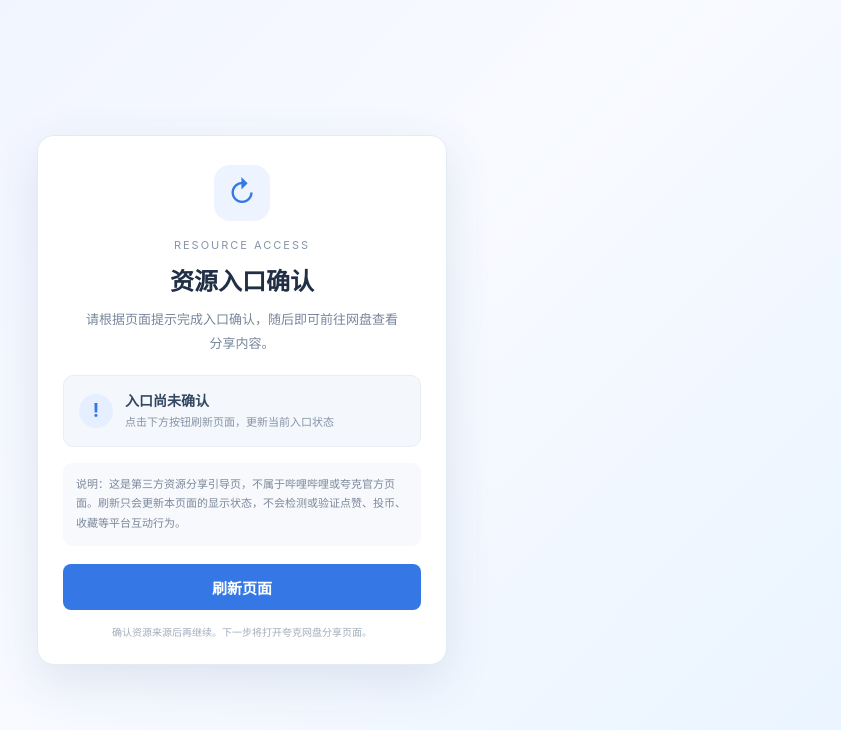
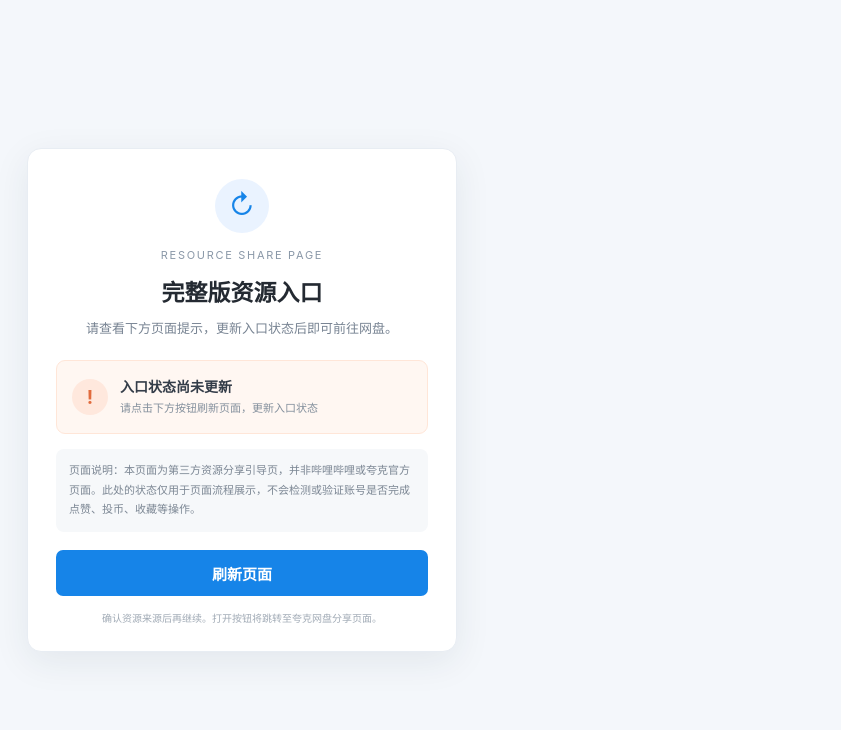
Before and after one commit to 7492dh-ai/quark-share, a plain HTML site: page index.html in a window 1280 px wide. Shown: the whole page, without its empty margins (398-1239 px from the left). Drawn offline with Linux system fonts and the light colour scheme.

Commit message:
Rework landing page in blue-accent reference style

```diff
--- a/index.html
+++ b/index.html
@@ -1,46 +1,54 @@
 <!doctype html>
 <html lang="zh-CN">
 <head>
-<meta charset="utf-8"><meta name="viewport" content="width=device-width,initial-scale=1">
-<meta name="theme-color" content="#f4f7ff">
-<title>资源入口确认</title>
+<meta charset="utf-8">
+<meta name="viewport" content="width=device-width,initial-scale=1">
+<meta name="theme-color" content="#f4f7fb">
+<title>完整版资源入口</title>
 <style>
 *{box-sizing:border-box}
-body{margin:0;min-height:100vh;padding:22px;display:flex;align-items:center;justify-content:center;background:linear-gradient(135deg,#eef3ff 0%,#f8faff 52%,#e9f4ff 100%);font-family:-apple-system,BlinkMacSystemFont,"Segoe UI","Microsoft YaHei",sans-serif;color:#26364d}
-.card{width:min(100%,410px);padding:29px 25px 23px;background:#fff;border:1px solid #e5ebf4;border-radius:17px;box-shadow:0 16px 48px rgba(40,75,125,.12);text-align:center}
-.icon{width:56px;height:56px;margin:0 auto 17px;border-radius:16px;background:#edf3ff;color:#3478e5;display:grid;place-items:center;font-size:29px}
-.eyebrow{font-size:11px;letter-spacing:2px;color:#8795aa}
-h1{font-size:24px;margin:10px 0 10px;font-weight:700;color:#202f46}
-.desc{font-size:13px;line-height:1.85;color:#78869b;margin:0 auto 20px;max-width:320px}
-.status{display:flex;align-items:center;gap:12px;text-align:left;padding:14px 15px;border-radius:10px;background:#f4f7fc;border:1px solid #e9eef6;margin-bottom:16px}
-.statusmark{width:34px;height:34px;flex:none;border-radius:50%;display:grid;place-items:center;background:#e5efff;color:#3478e5;font-size:19px;font-weight:700}
-.status b{display:block;font-size:14px;margin-bottom:4px;color:#344761}
-.status small{display:block;font-size:11px;line-height:1.6;color:#8794a7}
-.note{padding:12px 13px;margin-bottom:18px;text-align:left;background:#f7f9fc;border-radius:9px;color:#7d899b;font-size:11px;line-height:1.8}
-.action{display:block;width:100%;height:46px;border:0;border-radius:8px;background:#3477e5;color:#fff;font-size:15px;font-weight:700;text-decoration:none;cursor:pointer;display:flex;align-items:center;justify-content:center}
-.action:hover{background:#2868d0}
-.foot{font-size:10px;color:#a2adbc;line-height:1.7;margin:14px 0 0}
-@media(max-width:440px){.card{padding:25px 19px 20px}}
+body{margin:0;min-height:100vh;padding:24px;display:flex;align-items:center;justify-content:center;background:#f4f7fb;font-family:-apple-system,BlinkMacSystemFont,"Segoe UI","Microsoft YaHei",sans-serif;color:#222}
+.card{width:min(100%,430px);background:#fff;border:1px solid #e8edf3;border-radius:14px;box-shadow:0 10px 36px rgba(31,45,61,.08);padding:30px 28px 24px;text-align:center}
+.logo{width:54px;height:54px;margin:0 auto 15px;border-radius:50%;background:#eaf3ff;color:#1684e8;display:grid;place-items:center;font-size:27px}
+.eyebrow{font-size:11px;letter-spacing:1.7px;color:#8a98a8}
+h1{font-size:23px;margin:12px 0 9px;font-weight:700;color:#242a32}
+.desc{font-size:13px;color:#788493;line-height:1.8;margin:0 auto 20px}
+.result{display:flex;gap:12px;align-items:center;text-align:left;padding:15px 15px;border-radius:9px;background:#fff7f2;border:1px solid #ffe6d8;margin-bottom:15px}
+.result.good{background:#f0f9f3;border-color:#d7efdf}
+.badgeicon{width:36px;height:36px;flex:none;border-radius:50%;display:grid;place-items:center;background:#ffe8dd;color:#e16b3d;font-size:19px;font-weight:700}
+.good .badgeicon{background:#dcf3e3;color:#259957}
+.result strong{display:block;font-size:14px;color:#343d49;margin-bottom:4px}
+.result small{display:block;color:#84909d;font-size:11px;line-height:1.6}
+.tip{background:#f6f8fa;border-radius:8px;padding:12px 13px;text-align:left;color:#7c8794;font-size:11px;line-height:1.8;margin-bottom:18px}
+button,.go{width:100%;height:46px;border:0;border-radius:7px;background:#1684e8;color:#fff;font-size:15px;font-weight:700;display:flex;align-items:center;justify-content:center;text-decoration:none;cursor:pointer}
+button:hover,.go:hover{background:#0876d8}
+.foot{font-size:10px;color:#a0aab5;line-height:1.7;margin:14px 0 0}
+@media(max-width:480px){.card{padding:25px 19px 20px}}
 </style>
 </head>
 <body>
 <main class="card">
-<div class="icon">↻</div>
-<div class="eyebrow">RESOURCE ACCESS</div>
-<h1>资源入口确认</h1>
-<p class="desc">请根据页面提示完成入口确认，随后即可前往网盘查看分享内容。</p>
-<div id="status" class="status"><div class="statusmark">!</div><div><b>入口尚未确认</b><small>点击下方按钮刷新页面，更新当前入口状态</small></div></div>
-<div class="note">说明：这是第三方资源分享引导页，不属于哔哩哔哩或夸克官方页面。刷新只会更新本页面的显示状态，不会检测或验证点赞、投币、收藏等平台互动行为。</div>
-<div id="action"><button class="action" id="refresh" type="button">刷新页面</button></div>
-<p class="foot">确认资源来源后再继续。下一步将打开夸克网盘分享页面。</p>
+<div class="logo">↻</div>
+<div class="eyebrow">RESOURCE SHARE PAGE</div>
+<h1>完整版资源入口</h1>
+<p class="desc">请查看下方页面提示，更新入口状态后即可前往网盘。</p>
+<div id="result" class="result">
+<div class="badgeicon">!</div>
+<div><strong>入口状态尚未更新</strong><small>请点击下方按钮刷新页面，更新入口状态</small></div>
+</div>
+<div class="tip">页面说明：本页面为第三方资源分享引导页，并非哔哩哔哩或夸克官方页面。此处的状态仅用于页面流程展示，不会检测或验证账号是否完成点赞、投币、收藏等操作。</div>
+<div id="action"><button id="refresh" type="button">刷新页面</button></div>
+<p class="foot">确认资源来源后再继续。打开按钮将跳转至夸克网盘分享页面。</p>
 </main>
 <script>
-const flag="quark_entry_confirmed_v2";
-if(sessionStorage.getItem(flag)==="yes"){
- document.getElementById("status").innerHTML='<div class="statusmark">✓</div><div><b>入口已准备好</b><small>页面状态已更新，可以前往查看分享内容</small></div>';
- document.getElementById("action").innerHTML='<a class="action" href="https://pan.quark.cn/s/17e5fee55d12" target="_blank" rel="noopener noreferrer">前往夸克网盘　→</a>';
+const stateKey="quark_entry_state_v3";
+if(sessionStorage.getItem(stateKey)==="updated"){
+ document.getElementById("result").className="result good";
+ document.getElementById("result").innerHTML='<div class="badgeicon">✓</div><div><strong>入口状态已更新</strong><small>现在可以继续前往网盘查看分享内容</small></div>';
+ document.getElementById("action").innerHTML='<a class="go" href="https://pan.quark.cn/s/17e5fee55d12" target="_blank" rel="noopener noreferrer">前往夸克网盘　›</a>';
 }
-document.getElementById("refresh")?.addEventListener("click",()=>{sessionStorage.setItem(flag,"yes");location.reload()});
+const refresh=document.getElementById("refresh");
+if(refresh)refresh.addEventListener("click",()=>{sessionStorage.setItem(stateKey,"updated");location.reload()});
 </script>
 </body>
 </html>
```
